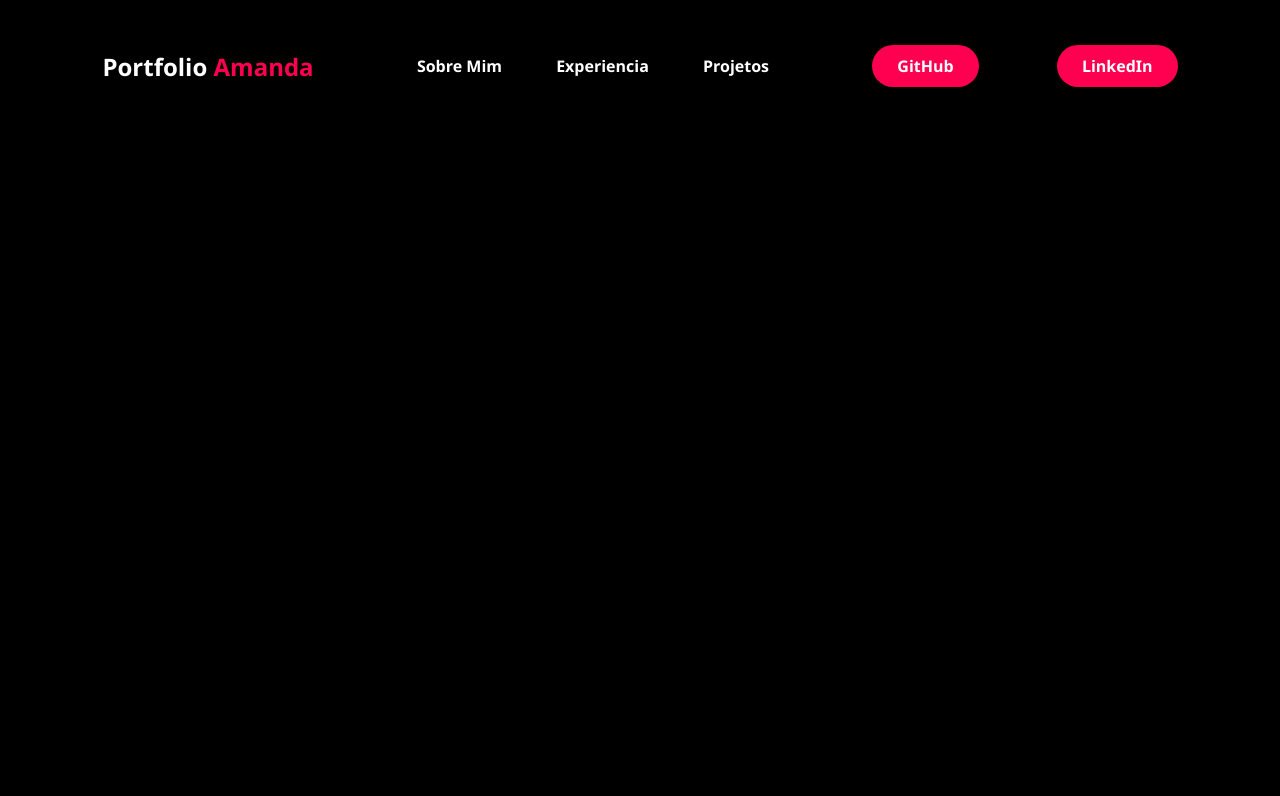
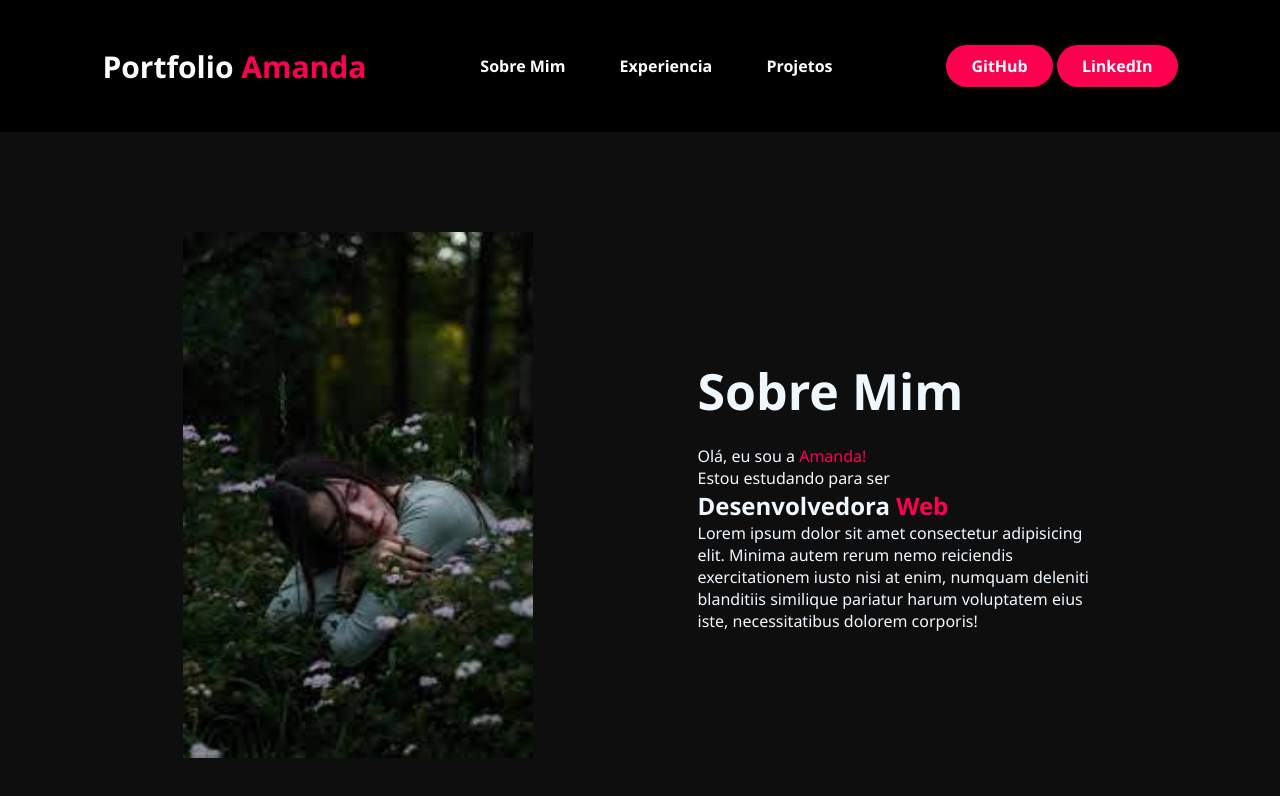
Before and after one commit to mandis-ncs/Portfolio-mandis, a plain HTML site: page index.html in a window 1280 px wide. Drawn offline with Linux system fonts and the light colour scheme.

Commit message:
3nd commit

```diff
--- a/css/style.css
+++ b/css/style.css
@@ -5,12 +5,8 @@
     font-family: 'Segoe UI', Tahoma, Geneva, Verdana, sans-serif;
 }
 
-body{
+.bg{
     background-color: black;
-}
-
-.container{
-
 }
 
 nav{
@@ -25,6 +21,7 @@ nav{
 nav h2{
     color: white;
     cursor: pointer;
+    font-size: 30px;
 }
 
 /*hover nos links e botões, aplicar mudança de escala tbm*/
@@ -70,3 +67,36 @@ nav ul li a:hover{
 span{
     color: rgb(255, 0, 81);
 }
+
+.bgColorSobre{
+    width: 100%;
+    padding: 100px 100px;
+    background-color: rgb(14, 14, 14);
+}
+
+.sobre{
+    display: flex;
+    align-items: center;
+    justify-content: space-around;
+    width: 10000;
+}
+
+.txtSobre{
+    width: 400px;
+    padding-left: 0px;
+    color: aliceblue;
+}
+
+.txtSobre h1{
+    font-size: 50px;
+    margin-bottom: 20px;
+}
+
+.txtSobre h4    {
+    font-weight: lighter;
+}
+
+.sobre img{
+    width: 350px;
+    height: auto;
+}
--- a/index.html
+++ b/index.html
@@ -8,19 +8,32 @@
     <link rel="stylesheet" href="css/style.css">
 </head>
 <body>
-    <div class="container">
-        <nav>
+    <div class="bg"> <!--Background-->
+        <nav><!--Menu-->
             <h2>Portfolio <span>Amanda</span> </h2>
-            <!--Menu-->
-            <ul class="menuLinks">
+            <ul>
                 <li><a href="#">Sobre Mim</a></li>
                 <li><a href="#">Experiencia</a></li>
                 <li><a href="#">Projetos</a></li>
             </ul>
-            <!--Botão Link Github e Linkedin-->
-            <a href="#" class="btn1">GitHub</a>
-            <a href="#" class="btn2">LinkedIn</a>
-        </nav>
-    </div>
+
+            <div><!--Botão Link Github e Linkedin-->
+                <a href="#" class="btn1">GitHub</a>
+                <a href="#" class="btn2">LinkedIn</a>
+            </div><!--Botão Link Github e Linkedin-->
+        </nav><!--Menu-->
+
+        <section class="bgColorSobre">
+            <div class="sobre"><!--Sobre Mim-->
+                <img src="imgs/img-teste-vertical-sobre.jpg" alt="">
+                <div class="txtSobre">
+                    <h1>Sobre Mim</h1>
+                    <h4>Olá, eu sou a <span>Amanda!</span> <br> Estou estudando para ser </h4>
+                    <h2>Desenvolvedora <span>Web</span></h2>
+                    <h4>Lorem ipsum dolor sit amet consectetur adipisicing elit. Minima autem rerum nemo reiciendis exercitationem iusto nisi at enim, numquam deleniti blanditiis similique pariatur harum voluptatem eius iste, necessitatibus dolorem corporis!</h4>
+                </div>
+            </div><!--Sobre Mim-->
+        </section>
+    </div><!--Background-->
 </body>
 </html>
```
Also changed, not shown: imgs/img-teste-js-sobre.jpg (added), imgs/img-teste-vertical-sobre.jpg (added).
